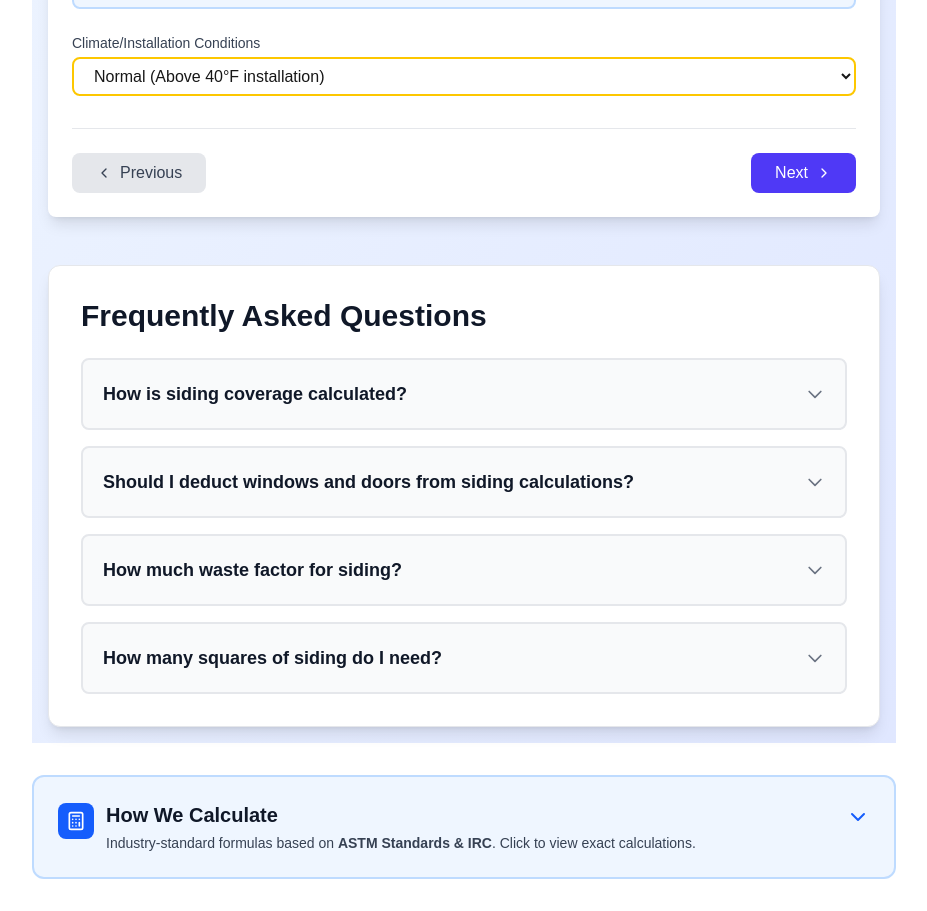
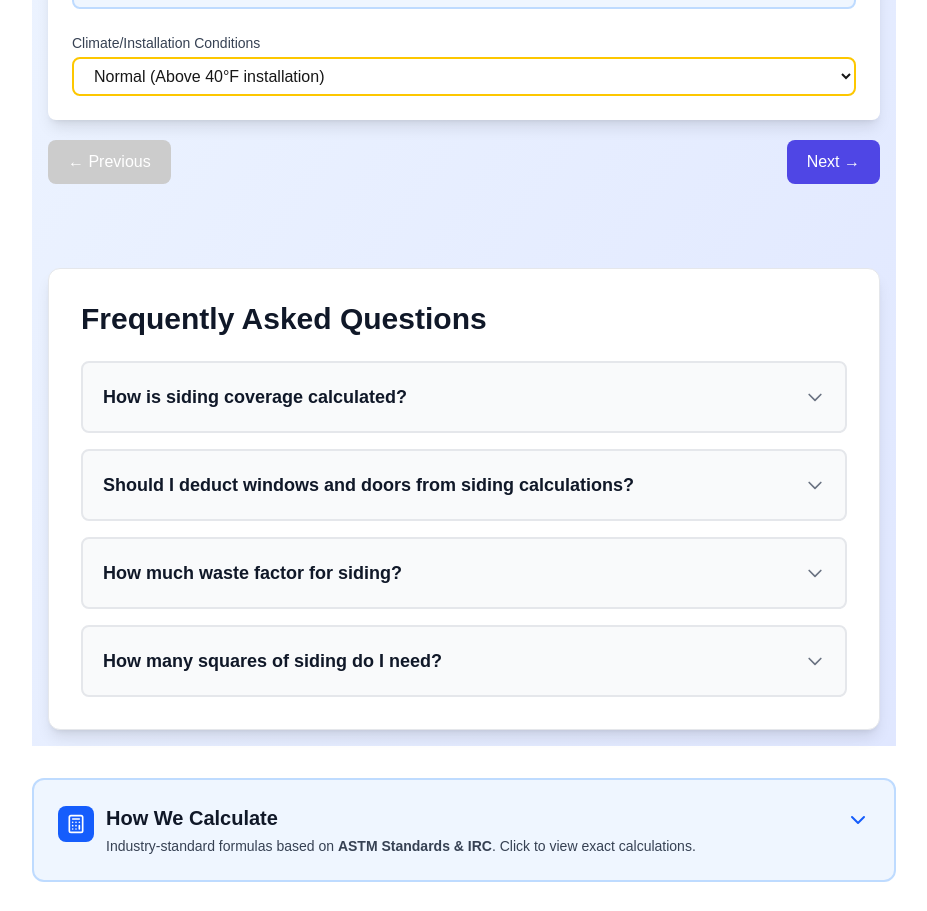
Before and after one commit to modernsitebuilders/remodelcalculators-public, a Next.js app: page /siding-calculator in a window 1280 px wide. Shown: the part 795-1706 px from the top of the page, without its empty margins (176-1103 px from the left). Built offline with nearby package versions, Linux system fonts and the light colour scheme.

Commit message:
siding calc next button

```diff
--- a/src/components/calculator/SectionCard.jsx
+++ b/src/components/calculator/SectionCard.jsx
@@ -18,7 +18,9 @@ export function SectionCard({
   children,
   variant = 'default',
   collapsible = false,
-  defaultExpanded = true
+  defaultExpanded = true,
+  style,
+  className
 }) {
   const [isExpanded, setIsExpanded] = useState(defaultExpanded);
 
@@ -37,7 +39,7 @@ export function SectionCard({
   );
 
   return (
-    <div className={`${variantClasses[variant]} rounded-lg p-6`}>
+    <div className={`${variantClasses[variant]} rounded-lg p-6 ${className || ''}`} style={style}>
       {collapsible ? (
         <>
           <button
--- a/src/components/calculators/SidingCalculator.jsx
+++ b/src/components/calculators/SidingCalculator.jsx
@@ -20,6 +20,8 @@ import { useValidation } from '@/hooks/useValidation';
 import { FAQSection } from '@/components/FAQSection';
 
 const SidingCalculator = () => {
+    console.log("SIDING CALCULATOR LOADED - FILE IS CORRECT");  // ADD THIS LINE
+
   const [step, setStep] = useState(1);
   const [projectData, setProjectData] = useState({
     // Project Info
@@ -766,7 +768,7 @@ const SidingCalculator = () => {
         </SectionCard>
 
         {/* Main Content */}
-        <SectionCard variant="default">
+        <SectionCard variant="default" className="!overflow-visible">
           {/* Step 1: Project Information */}
           {step === 1 && (
             <div className="space-y-6">
@@ -1321,50 +1323,49 @@ const SidingCalculator = () => {
               />
             </div>
           )}
+        </SectionCard>  {/* This closes the MAIN content SectionCard */}
 
-          {/* Navigation Buttons */}
-          <div className="flex justify-between mt-8 pt-6 border-t border-gray-200">
+        {/* Navigation Buttons - Absolutely positioned to guarantee visibility */}
+        <div style={{
+          position: 'relative',
+          height: '80px',
+          marginTop: '20px'
+        }}>
           <button
             onClick={() => setStep(Math.max(1, step - 1))}
             disabled={step === 1}
-              className="px-6 py-2 bg-gray-300 text-gray-700 rounded-lg hover:bg-gray-400 disabled:bg-gray-200 disabled:cursor-not-allowed cursor-pointer flex items-center gap-2"
+            style={{
+              position: 'absolute',
+              left: '0',
+              padding: '10px 20px',
+              background: step === 1 ? '#ccc' : '#6b7280',
+              color: 'white',
+              border: 'none',
+              borderRadius: '8px',
+              cursor: step === 1 ? 'not-allowed' : 'pointer'
+            }}
           >
-              <ChevronLeft className="w-4 h-4" />
-              Previous
+            ← Previous
           </button>
+
           {step < 4 && (
             <button
               onClick={() => setStep(step + 1)}
-                className="px-6 py-2 bg-indigo-600 text-white rounded-lg hover:bg-indigo-700 cursor-pointer flex items-center gap-2"
+              style={{
+                position: 'absolute',
+                right: '0',
+                padding: '10px 20px',
+                background: '#4f46e5',
+                color: 'white',
+                border: 'none',
+                borderRadius: '8px',
+                cursor: 'pointer'
+              }}
             >
-                Next
-                <ChevronRight className="w-4 h-4" />
+              Next →
             </button>
           )}
-            {step === 4 && (
-              <div className="flex flex-col items-end gap-2">
-                {!canCalculate() && (
-                  <p className="text-sm text-red-600">Enter at least one wall section with dimensions to calculate</p>
-                )}
-                <ValidationDisplay />
-                <button
-                  onClick={calculateMaterials}
-                  disabled={!canCalculate()}
-                  className="px-6 py-2 bg-green-600 text-white rounded-lg hover:bg-green-700 cursor-pointer disabled:bg-gray-300 disabled:cursor-not-allowed"
-                >
-                  Calculate Materials
-                </button>
         </div>
-            )}
-            {step === 5 && (
-              <CalculateButtons
-                onCalculate={() => {}} // Not used in results step
-                onStartOver={handleStartOver}
-                showStartOver={true}
-              />
-            )}
-          </div>
-        </SectionCard>
       </div>
       <FAQSection calculatorId="siding-calculator" />
     </div>
```
Lines whose indentation alone changed are shown as unchanged.
